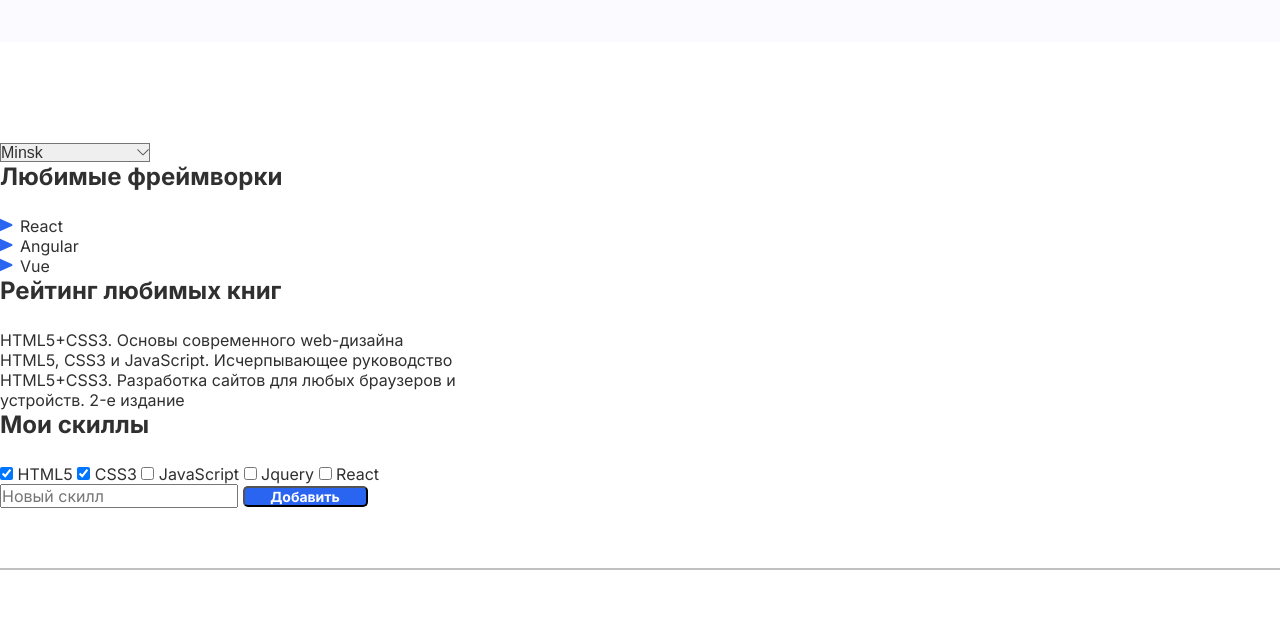
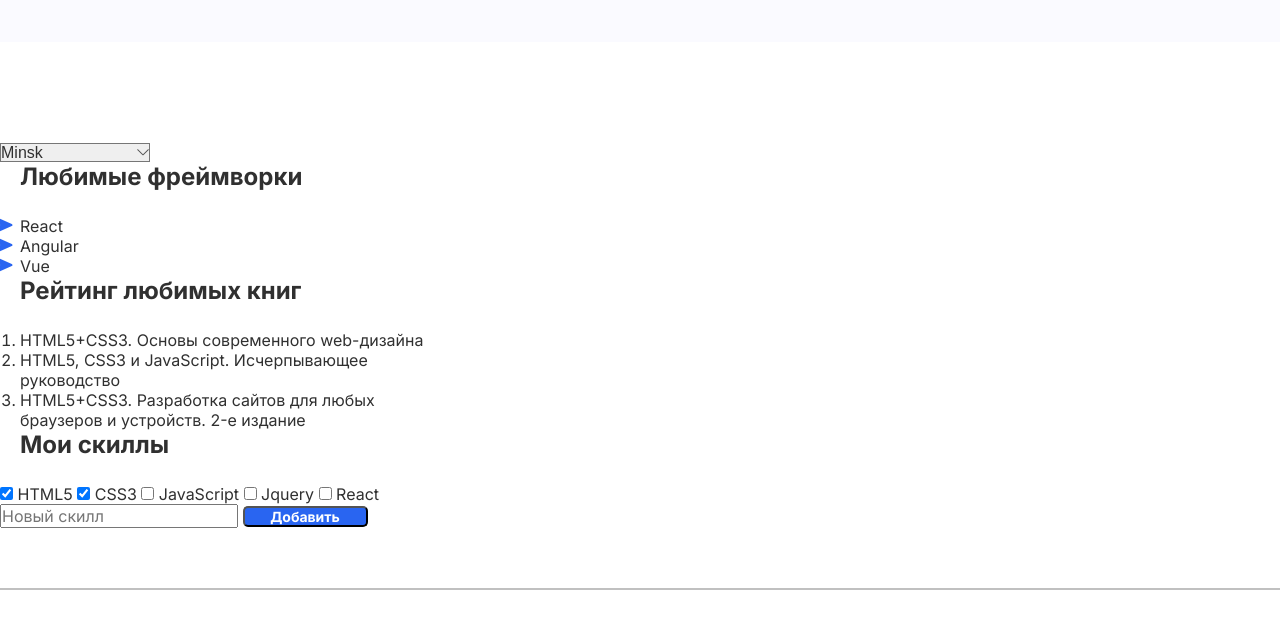
Before and after one commit to ramz-cell/2-hw-with-auto-test-html-css-main, a plain HTML site: page index.html in a window 1280 px wide. Shown: the part 552-1179 px from the top of the page. Drawn offline with Linux system fonts and the light colour scheme.

Commit message:
project next

```diff
--- a/style.css
+++ b/style.css
@@ -75,6 +75,7 @@ select {
     font-size: 24px;
     color: #303030;
     margin-bottom: 25px;
+    padding: 0px 20px;
     /* Стили для заголовков во второй секции */
 }
 
@@ -89,7 +90,7 @@ select {
 
 .books-list {
     width: 476px;
-    padding-left: 0 20px;
+    padding: 0 20px;
     /* Стили для нумерованного списка во второй секции */
 }
 
```
